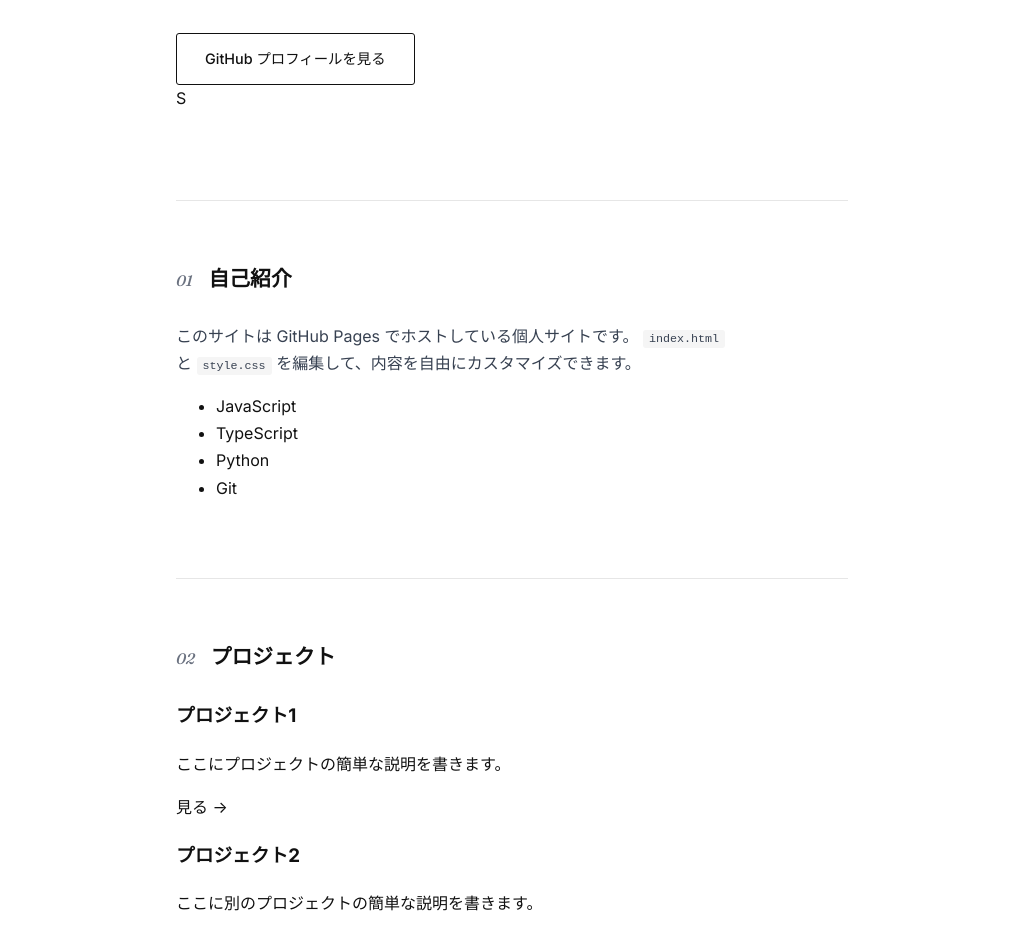
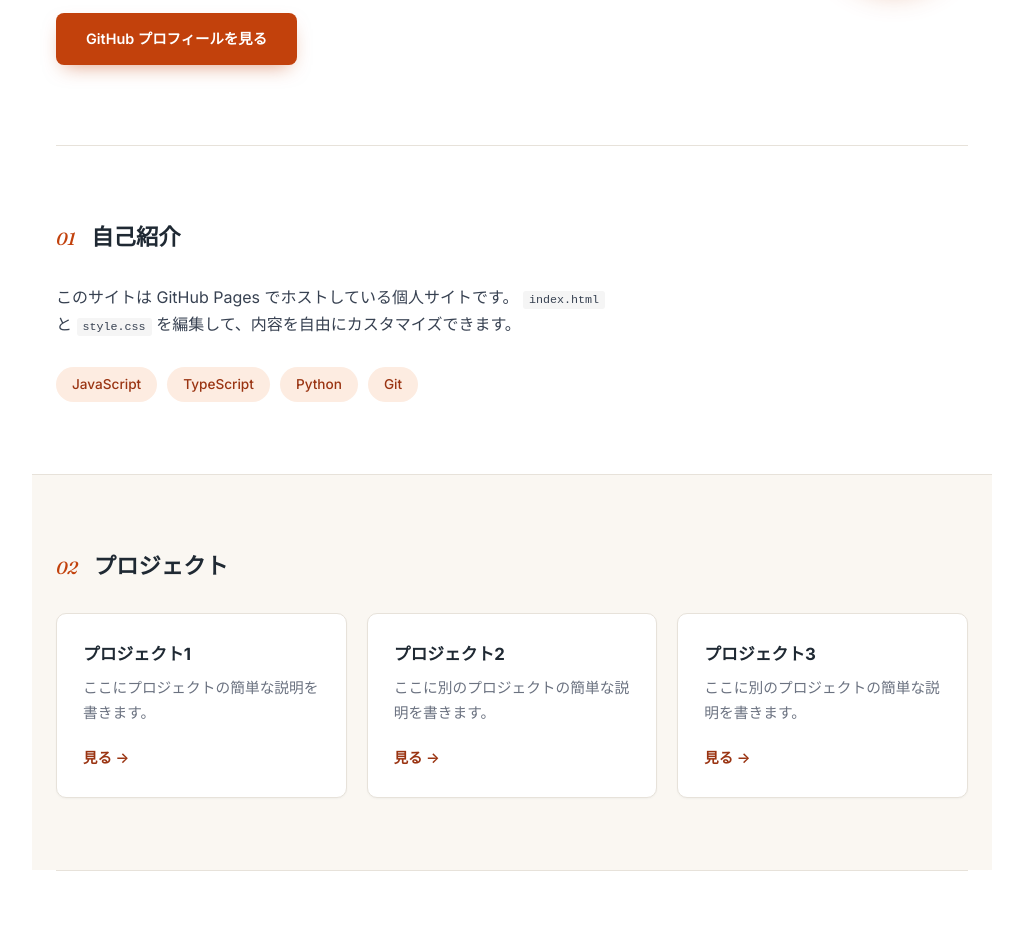
Before and after one commit to sho29saka31/sho29saka31.github.io, a plain HTML site: page index.html in a window 1280 px wide. Shown: the part 421-1354 px from the top of the page, without its empty margins (128-1151 px from the left). Drawn offline with Linux system fonts and the light colour scheme.

Commit message:
アクセントカラー・カード・アイコンを加えてデザインに厚みを追加

```diff
--- a/style.css
+++ b/style.css
@@ -1,9 +1,14 @@
 :root {
   --bg: #ffffff;
-  --fg: #111111;
+  --bg-alt: #faf7f2;
+  --fg: #1f2933;
   --muted: #6b7280;
-  --border: #e6e6e6;
+  --border: #e7e2da;
+  --accent: #c2410c;
+  --accent-dark: #9a3412;
+  --accent-soft: #fdece1;
   --code-bg: #f5f5f5;
+  --radius: 10px;
   --serif: "Fraunces", Georgia, serif;
   --sans: "Inter", -apple-system, BlinkMacSystemFont, "Hiragino Kaku Gothic ProN",
     "Hiragino Sans", "Yu Gothic", Meiryo, sans-serif;
@@ -34,6 +39,11 @@
   font-size: 0.9em;
 }
 
+.accent-bar {
+  height: 4px;
+  background: linear-gradient(90deg, var(--accent), #f59e0b);
+}
+
 /* header */
 
 .site-header {
@@ -44,14 +54,14 @@
   justify-content: space-between;
   align-items: center;
   gap: 16px;
-  padding: 24px max(24px, 6vw);
+  padding: 22px max(24px, 6vw);
   border-bottom: 1px solid var(--border);
-  background: rgba(255, 255, 255, 0.88);
+  background: rgba(255, 255, 255, 0.9);
   backdrop-filter: blur(8px);
 }
 
 .logo {
-  font-weight: 600;
+  font-weight: 700;
   letter-spacing: -0.01em;
 }
 
@@ -67,6 +77,7 @@
   position: relative;
   color: var(--muted);
   font-size: 0.9rem;
+  font-weight: 500;
 }
 
 .site-header nav a::after {
@@ -75,8 +86,8 @@
   left: 0;
   right: 0;
   bottom: -4px;
-  height: 1px;
-  background: var(--fg);
+  height: 2px;
+  background: var(--accent);
   transform: scaleX(0);
   transform-origin: right;
   transition: transform 0.2s ease;
@@ -94,22 +105,30 @@
 /* hero */
 
 .hero {
-  max-width: 720px;
+  max-width: 960px;
   margin: 0 auto;
-  padding: 120px 24px 88px;
+  padding: 100px 24px 80px;
+  display: flex;
+  align-items: center;
+  justify-content: space-between;
+  gap: 48px;
+}
+
+.hero-text {
+  max-width: 540px;
 }
 
 .eyebrow {
   font-family: var(--serif);
   font-style: italic;
   font-weight: 500;
-  color: var(--muted);
+  color: var(--accent-dark);
   margin: 0 0 18px;
 }
 
 .hero h1 {
   font-size: clamp(2rem, 4.5vw, 2.85rem);
-  font-weight: 600;
+  font-weight: 700;
   letter-spacing: -0.01em;
   line-height: 1.4;
   margin: 0 0 20px;
@@ -118,57 +137,97 @@
 .hero .lead {
   color: var(--muted);
   font-size: 1.05rem;
-  max-width: 480px;
   margin: 0 0 36px;
+}
+
+.avatar {
+  flex-shrink: 0;
+  width: 148px;
+  height: 148px;
+  border-radius: 50%;
+  background: linear-gradient(135deg, var(--accent), #f59e0b);
+  color: #fff;
+  display: flex;
+  align-items: center;
+  justify-content: center;
+  font-family: var(--serif);
+  font-style: italic;
+  font-weight: 600;
+  font-size: 3.2rem;
+  box-shadow: 0 16px 32px -12px rgba(194, 65, 12, 0.45);
 }
 
 .btn {
   display: inline-flex;
   align-items: center;
   gap: 8px;
-  padding: 13px 28px;
-  border: 1px solid var(--fg);
-  border-radius: 3px;
+  padding: 14px 30px;
+  border-radius: 8px;
   font-size: 0.9rem;
-  font-weight: 500;
-  transition: background 0.2s ease, color 0.2s ease;
+  font-weight: 600;
+  background: var(--accent);
+  color: #fff;
+  box-shadow: 0 8px 20px -8px rgba(194, 65, 12, 0.55);
+  transition: transform 0.15s ease, box-shadow 0.15s ease, background 0.15s ease;
 }
 
 .btn:hover {
-  background: var(--fg);
-  color: #fff;
+  background: var(--accent-dark);
+  transform: translateY(-1px);
+  box-shadow: 0 10px 24px -8px rgba(154, 52, 18, 0.55);
+}
+
+.btn-ghost {
+  background: transparent;
+  color: var(--fg);
+  border: 1px solid var(--border);
+  box-shadow: none;
+}
+
+.btn-ghost:hover {
+  background: var(--bg-alt);
+  color: var(--fg);
+  transform: none;
+  box-shadow: none;
 }
 
 /* sections */
 
 main {
-  max-width: 720px;
+  max-width: 960px;
   margin: 0 auto;
-  padding: 0 24px 40px;
+  padding: 0 24px;
 }
 
 .section {
-  padding: 60px 0;
+  padding: 72px 0;
   border-top: 1px solid var(--border);
+}
+
+.section-alt {
+  margin: 0 -24px;
+  padding-left: 24px;
+  padding-right: 24px;
+  background: var(--bg-alt);
 }
 
 .section-head {
   display: flex;
   align-items: baseline;
   gap: 16px;
-  margin-bottom: 26px;
+  margin-bottom: 28px;
 }
 
 .index {
   font-family: var(--serif);
   font-style: italic;
-  color: var(--muted);
-  font-size: 0.95rem;
+  color: var(--accent);
+  font-size: 1.1rem;
 }
 
 .section h2 {
-  font-size: 1.3rem;
-  font-weight: 600;
+  font-size: 1.4rem;
+  font-weight: 700;
   margin: 0;
 }
 
@@ -177,48 +236,72 @@
   max-width: 560px;
 }
 
-/* project list */
-
-.project-list {
+.tags {
+  display: flex;
+  flex-wrap: wrap;
+  gap: 10px;
   list-style: none;
-  margin: 0;
+  margin: 28px 0 0;
   padding: 0;
 }
 
-.project-item {
-  display: flex;
-  justify-content: space-between;
-  align-items: center;
-  gap: 24px;
-  padding: 24px 0;
-  border-top: 1px solid var(--border);
+.tags li {
+  background: var(--accent-soft);
+  color: var(--accent-dark);
+  border-radius: 999px;
+  padding: 6px 16px;
+  font-size: 0.85rem;
+  font-weight: 500;
 }
 
-.project-item:first-child {
-  border-top: none;
-  padding-top: 0;
+/* project cards */
+
+.cards {
+  display: grid;
+  grid-template-columns: repeat(auto-fit, minmax(230px, 1fr));
+  gap: 20px;
 }
 
-.project-item h3 {
-  margin: 0 0 4px;
-  font-size: 1.05rem;
-  font-weight: 600;
+.card {
+  background: var(--bg);
+  border: 1px solid var(--border);
+  border-radius: var(--radius);
+  padding: 26px;
+  box-shadow: 0 1px 2px rgba(31, 41, 51, 0.04);
+  transition: transform 0.18s ease, box-shadow 0.18s ease, border-color 0.18s ease;
 }
 
-.project-item p {
-  margin: 0;
+.card:hover {
+  transform: translateY(-4px);
+  box-shadow: 0 20px 32px -16px rgba(31, 41, 51, 0.18);
+  border-color: #ddd6c8;
+}
+
+.card h3 {
+  margin: 0 0 8px;
+  font-size: 1.05rem;
+  font-weight: 700;
+}
+
+.card p {
+  margin: 0 0 18px;
   color: var(--muted);
   font-size: 0.92rem;
 }
 
-.project-item > a {
-  flex-shrink: 0;
+.card a {
   font-size: 0.9rem;
-  border-bottom: 1px solid transparent;
+  font-weight: 600;
+  color: var(--accent-dark);
 }
 
-.project-item > a:hover {
-  border-color: var(--fg);
+.card a span {
+  display: inline-block;
+  transition: transform 0.18s ease;
+}
+
+.card a:hover span {
+  transform: translateX(4px);
 }
 
 /* footer */
@@ -231,10 +314,20 @@
   font-size: 0.85rem;
 }
 
-@media (max-width: 560px) {
-  .project-item {
-    flex-direction: column;
-    align-items: flex-start;
-    gap: 8px;
+@media (max-width: 640px) {
+  .hero {
+    flex-direction: column-reverse;
+    text-align: center;
+    padding-top: 64px;
+  }
+
+  .hero-text {
+    max-width: none;
+  }
+
+  .avatar {
+    width: 96px;
+    height: 96px;
+    font-size: 2.2rem;
   }
 }
```
